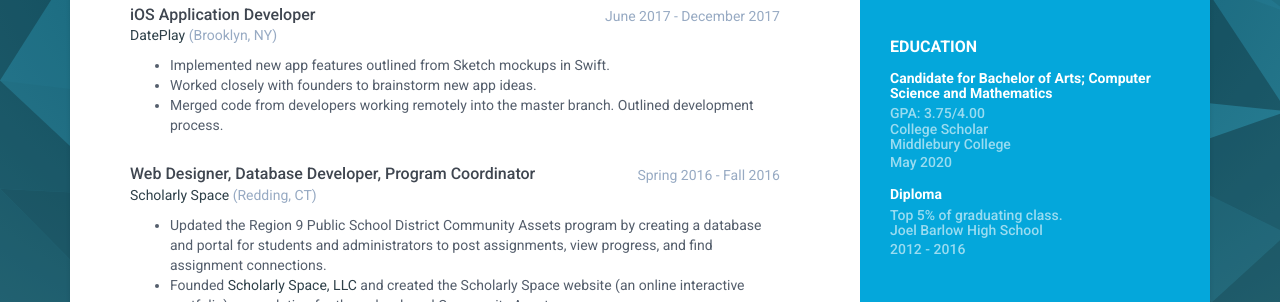
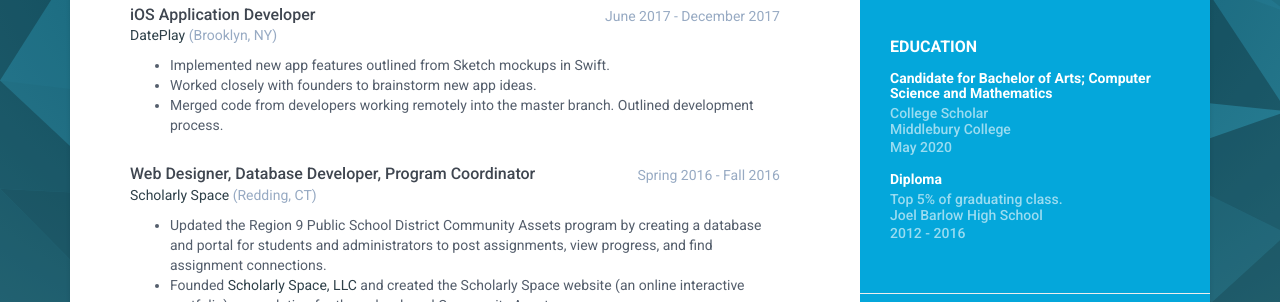
Before and after one commit to henrymound/henrymound.github.io, a plain HTML site: page index.html in a window 1280 px wide. Shown: the part 498-800 px from the top of the page. Drawn offline with Linux system fonts and the light colour scheme.

Commit message:
Update index.html

```diff
--- a/index.html
+++ b/index.html
@@ -65,7 +65,7 @@
                 <h2 class="container-block-title">Education</h2>
                 <div class="item">
                     <h4 class="degree">Candidate for Bachelor of Arts; Computer Science and Mathematics</h4>
-                    <h5 class="meta">GPA: 3.75/4.00</h5>
+                    <!--<h5 class="meta">GPA: 3.75/4.00</h5>-->
                     <h5 class="meta">College Scholar</h5>
                     <h5 class="meta">Middlebury College</h5>
                     <div class="time">May 2020</div>
```
